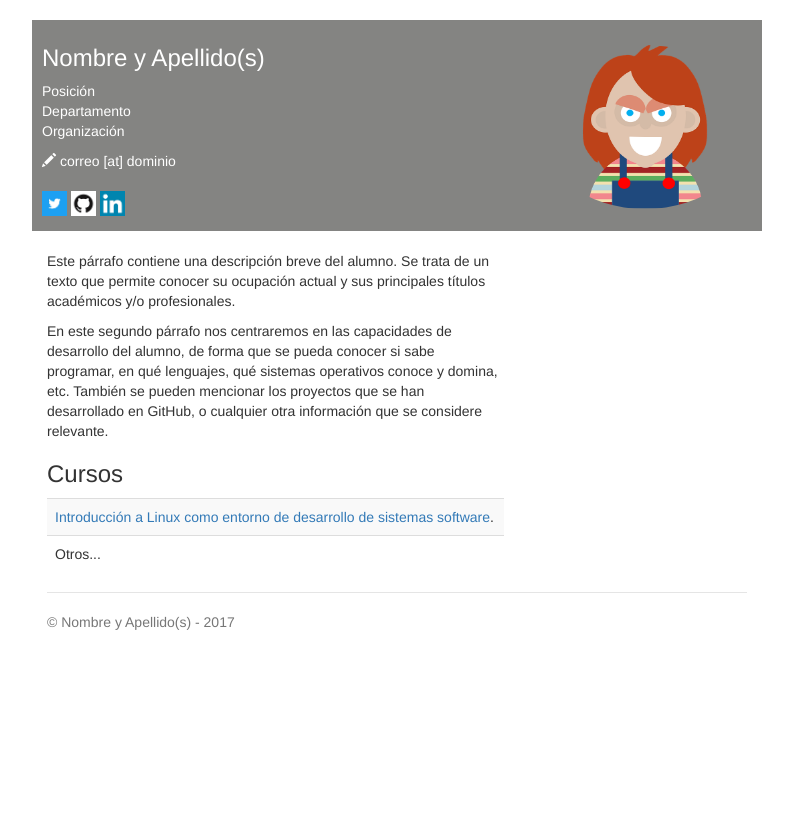
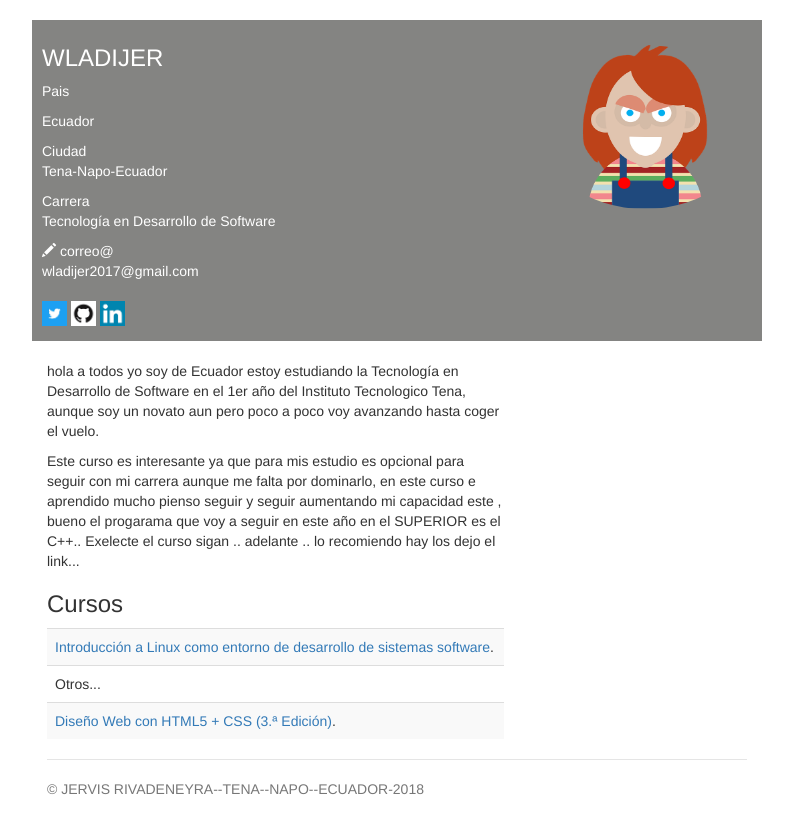
Before and after one commit to jervisrw/jervisrw.github.io, a plain HTML site: page index.html in a window 1280 px wide. Shown: the whole page, without its empty margins (243-1036 px from the left). Before the commit the page ends 800 px from the top, so only its background shows below. Drawn offline with nearby package versions, Linux system fonts and the light colour scheme.

Commit message:
versio personalizada de mi sitio

```diff
--- a/index.html
+++ b/index.html
@@ -5,7 +5,7 @@
     <meta charset="utf-8">
     <meta name="description" content="Página de ejemplo del MOOC de LINUX - UPM.">
     <!--Sustituir por los datos del alumno-->
-    <meta name="author" content="Nombre y Apellido(s)">
+    <meta name="author" content="JERVIS RIVADENEYRA">
 
     <!--Sustituir por los datos del alumno-->
     <title>Nombre y Apellido(s)</title>
@@ -17,16 +17,20 @@
   <body>
     <div class="container header-bar">
       <!--Sustituir por los datos del alumno-->
-      <h3>Nombre y Apellido(s) <span><img style="width: 214px; height: 164px;" class='img-circle' alt="Nombre y Apellido(s)" src="img/foto.png" align="right"></span></h3>
+      <h3>WLADIJER<span><img style="width: 214px; height: 164px;" class='img-circle' alt="Nombre y Apellido(s)" src="img/foto.png" align="right"></span></h3>
       <p>
         <!--Sustituir por los datos del alumno-->
-        Posición<br>
-        Departamento<br>
-        Organización
-      </p>
+        Pais<br>
+        <p>Ecuador</p>
+        Ciudad<br>
+        <p>Tena-Napo-Ecuador</p>
+        Carrera<br>
+        <p>Tecnología en Desarrollo de Software</p>
+        </p>
       <address>
         <!--Sustituir por los datos del alumno-->
-        <span class='glyphicon glyphicon-pencil'></span> correo [at] dominio <br>
+        <span class='glyphicon glyphicon-pencil'></span> correo@<br>
+        <p>wladijer2017@gmail.com</p>
       </address>
 
       <!--Sustituir por los datos del alumno-->
@@ -41,21 +45,22 @@
       <div class='row'>
         <div class='col-sm-8'>
           <br>
-          <p>Este párrafo contiene una descripción breve del alumno. Se trata de un texto que permite conocer su ocupación actual y sus principales títulos académicos y/o profesionales.  </p>
+          <p>hola a todos yo soy de Ecuador estoy estudiando la Tecnología en Desarrollo de Software en el 1er año del Instituto Tecnologico Tena, aunque soy un novato aun pero poco a poco voy avanzando hasta coger el vuelo.  </p>
 
-          <p>En este segundo párrafo nos centraremos en las capacidades de desarrollo del alumno, de forma que se pueda conocer si sabe programar, en qué lenguajes, qué sistemas operativos conoce y domina, etc. También se pueden mencionar los proyectos que se han desarrollado en GitHub, o cualquier otra información que se considere relevante.</p>
+          <p>Este curso es interesante ya que para mis estudio es opcional para seguir con mi carrera aunque me falta por dominarlo, en este curso e aprendido mucho pienso seguir y seguir aumentando mi capacidad este , bueno el progarama que voy a seguir en este año en el SUPERIOR es el C++.. Exelecte el curso sigan .. adelante .. lo recomiendo hay los dejo el link...</p>
 
           <h3>Cursos</h3>
           <table class='table table-striped'>
             <tr><td><a href="https://www.miriadax.net" target="blank">Introducción a Linux como entorno de desarrollo de sistemas software</a>.</td></tr>
             <tr><td>Otros...</td></tr>
+            <tr><td><a href="https://www.miriadax.net" target="blank">Diseño Web con HTML5 + CSS (3.ª Edición)</a>.</td></tr>
           </table>
         </div>
       </div>
 
       <footer class="footer">
         <!--Sustituir por los datos del alumno-->
-        <p>&copy; Nombre y Apellido(s) - 2017</p>
+        <p>&copy; JERVIS RIVADENEYRA--TENA--NAPO--ECUADOR-2018</p>
       </footer>
 
     </div>
```
